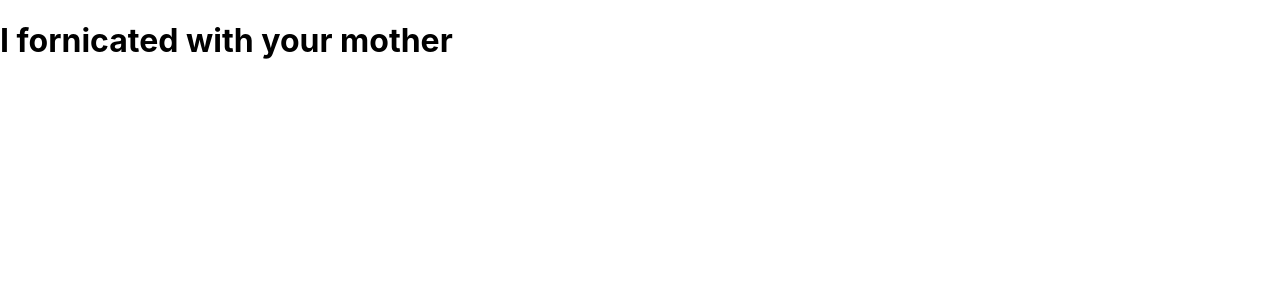
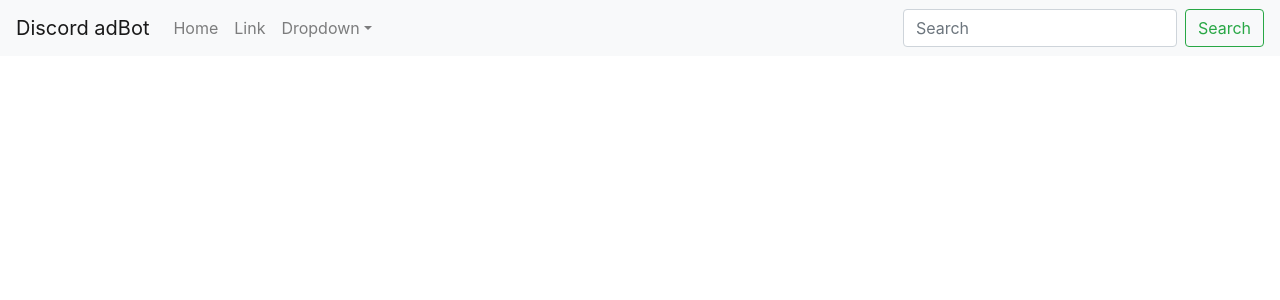
Before and after one commit to cooperlappenbusch/mern-discord-ad-bot, a React (Create React App) app: page / in a window 1280 px wide. Shown: the top 300 px of the page. Built offline with nearby package versions, Linux system fonts and the light colour scheme.

Commit message:
Updated App.js with react-bootstrap components and added navbar

```diff
--- a/package.json
+++ b/package.json
@@ -6,8 +6,10 @@
     "@testing-library/jest-dom": "^4.2.4",
     "@testing-library/react": "^9.4.1",
     "@testing-library/user-event": "^7.2.1",
+    "boostrap": "^2.0.0",
     "bootstrap": "^4.4.1",
     "react": "^16.12.0",
+    "react-bootstrap": "^1.0.0-beta.16",
     "react-dom": "^16.12.0",
     "react-scripts": "3.4.0"
   },
--- a/public/index.html
+++ b/public/index.html
@@ -14,7 +14,14 @@
       manifest.json provides metadata used when your web app is installed on a
       user's mobile device or desktop. See https://developers.google.com/web/fundamentals/web-app-manifest/
     -->
+
     <link rel="manifest" href="%PUBLIC_URL%/manifest.json" />
+    <link
+      rel="stylesheet"
+      href="https://maxcdn.bootstrapcdn.com/bootstrap/4.3.1/css/bootstrap.min.css"
+      integrity="sha384-ggOyR0iXCbMQv3Xipma34MD+dH/1fQ784/j6cY/iJTQUOhcWr7x9JvoRxT2MZw1T"
+      crossorigin="anonymous"
+    />
     <!--
       Notice the use of %PUBLIC_URL% in the tags above.
       It will be replaced with the URL of the `public` folder during the build.
--- a/src/App.js
+++ b/src/App.js
@@ -1,9 +1,43 @@
 import React from "react";
 import logo from "./logo.svg";
 import "./App.css";
+import "bootstrap/dist/css/bootstrap.min.css";
+import "react-bootstrap";
+import Navbar from "react-bootstrap/Navbar";
+import Nav from "react-bootstrap/Nav";
+import NavDropdown from "react-bootstrap/NavDropdown";
+import Button from "react-bootstrap/Button";
+import Form from "react-bootstrap/Form";
+import FormControl from "react-bootstrap/FormControl";
 
 function App() {
-  return <h1>I fornicated with your mother</h1>;
+  return (
+    <Navbar bg='light' expand='lg'>
+      <Navbar.Brand href='#home'>Discord adBot</Navbar.Brand>
+      <Navbar.Toggle aria-controls='basic-navbar-nav' />
+      <Navbar.Collapse id='basic-navbar-nav'>
+        <Nav className='mr-auto'>
+          <Nav.Link href='#home'>Home</Nav.Link>
+          <Nav.Link href='#link'>Link</Nav.Link>
+          <NavDropdown title='Dropdown' id='basic-nav-dropdown'>
+            <NavDropdown.Item href='#action/3.1'>Action</NavDropdown.Item>
+            <NavDropdown.Item href='#action/3.2'>
+              Another action
+            </NavDropdown.Item>
+            <NavDropdown.Item href='#action/3.3'>Something</NavDropdown.Item>
+            <NavDropdown.Divider />
+            <NavDropdown.Item href='#action/3.4'>
+              Separated link
+            </NavDropdown.Item>
+          </NavDropdown>
+        </Nav>
+        <Form inline>
+          <FormControl type='text' placeholder='Search' className='mr-sm-2' />
+          <Button variant='outline-success'>Search</Button>
+        </Form>
+      </Navbar.Collapse>
+    </Navbar>
+  );
 }
 
 export default App;
```
Also changed, not shown: 1 other file (tests, documents, lock files or other folders).
